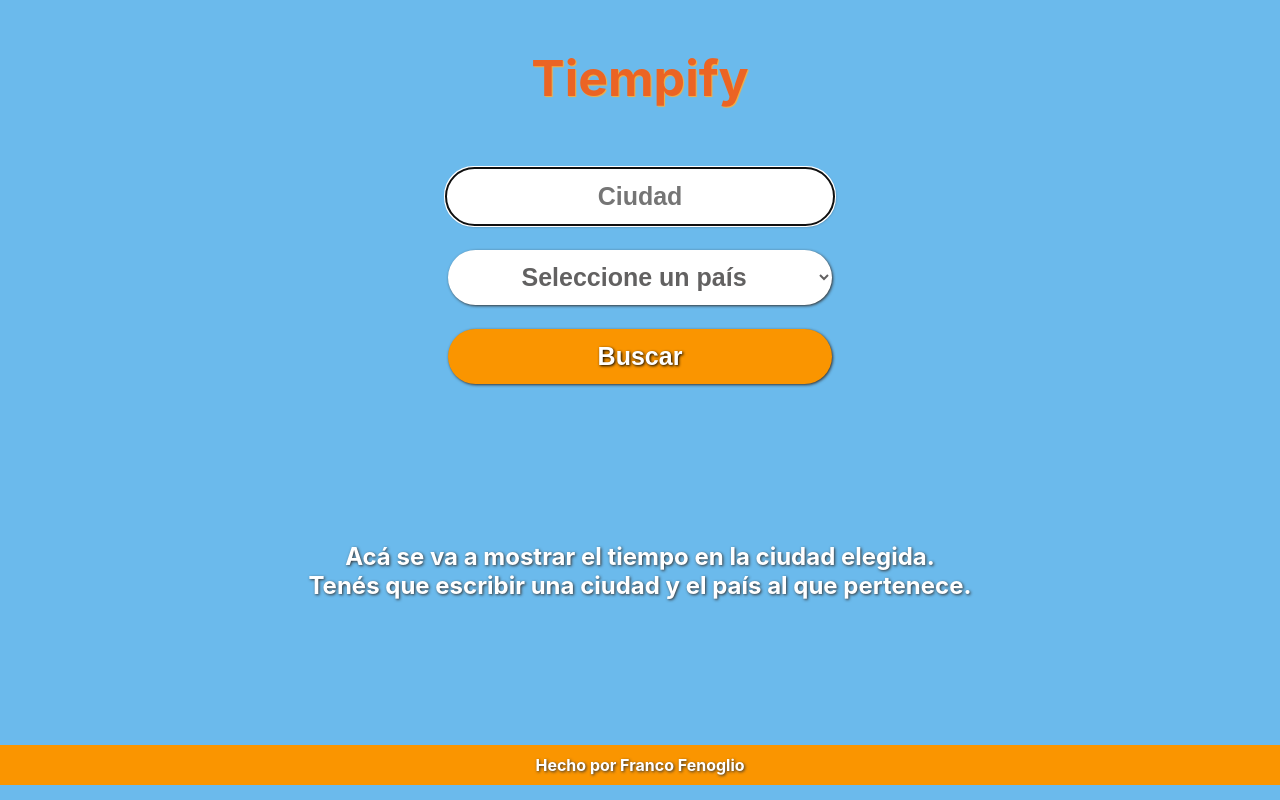
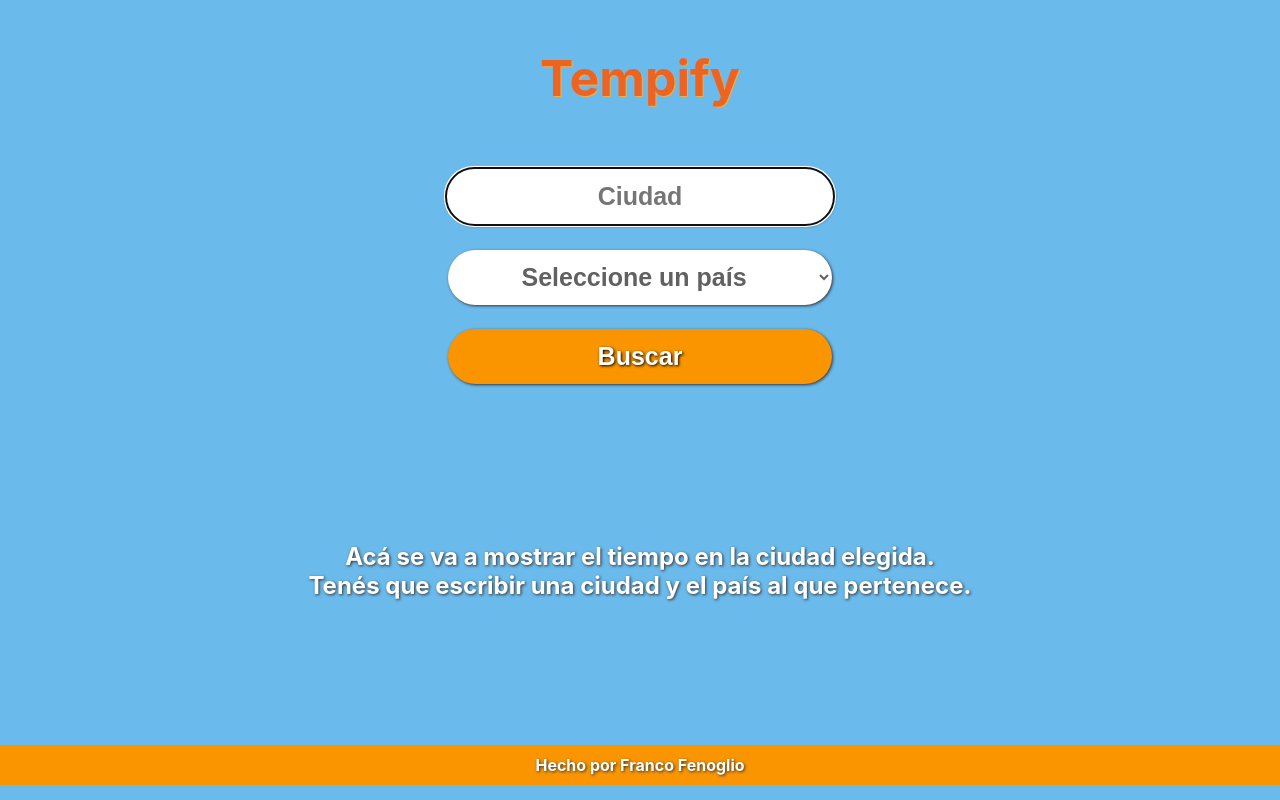
Before and after one commit to fraancofenoglio/Tiempify, a React (Create React App) app: page / in a window 1280 px wide. Built offline with nearby package versions, Linux system fonts and the light colour scheme; no server answers.

Commit message:
changing title

```diff
--- a/public/index.html
+++ b/public/index.html
@@ -7,10 +7,10 @@
     <meta name="theme-color" content="#000000" />
     <meta
       name="description"
-      content="Tiempify by Franco Fenoglio"
+      content="Tempify by Franco Fenoglio"
     />
 
-    <title>Tiempify</title>
+    <title>Tempify</title>
   </head>
   <body>
     <noscript>You need to enable JavaScript to run this app.</noscript>
--- a/src/App.js
+++ b/src/App.js
@@ -20,7 +20,7 @@ function App() {
 
   return (
     <div className="App" style={night ? {backgroundColor: "#1B1B3A"}: {backgroundColor: "#6BBAEC"}}>
-      <h1 onClick={() => window.location.reload()} className="title">Tiempify</h1>
+      <h1 onClick={() => window.location.reload()} className="title">Tempify</h1>
 
       <WeatherForm setSearching={setSearching} setWeather={setWeather} night={night}/>
 
```
